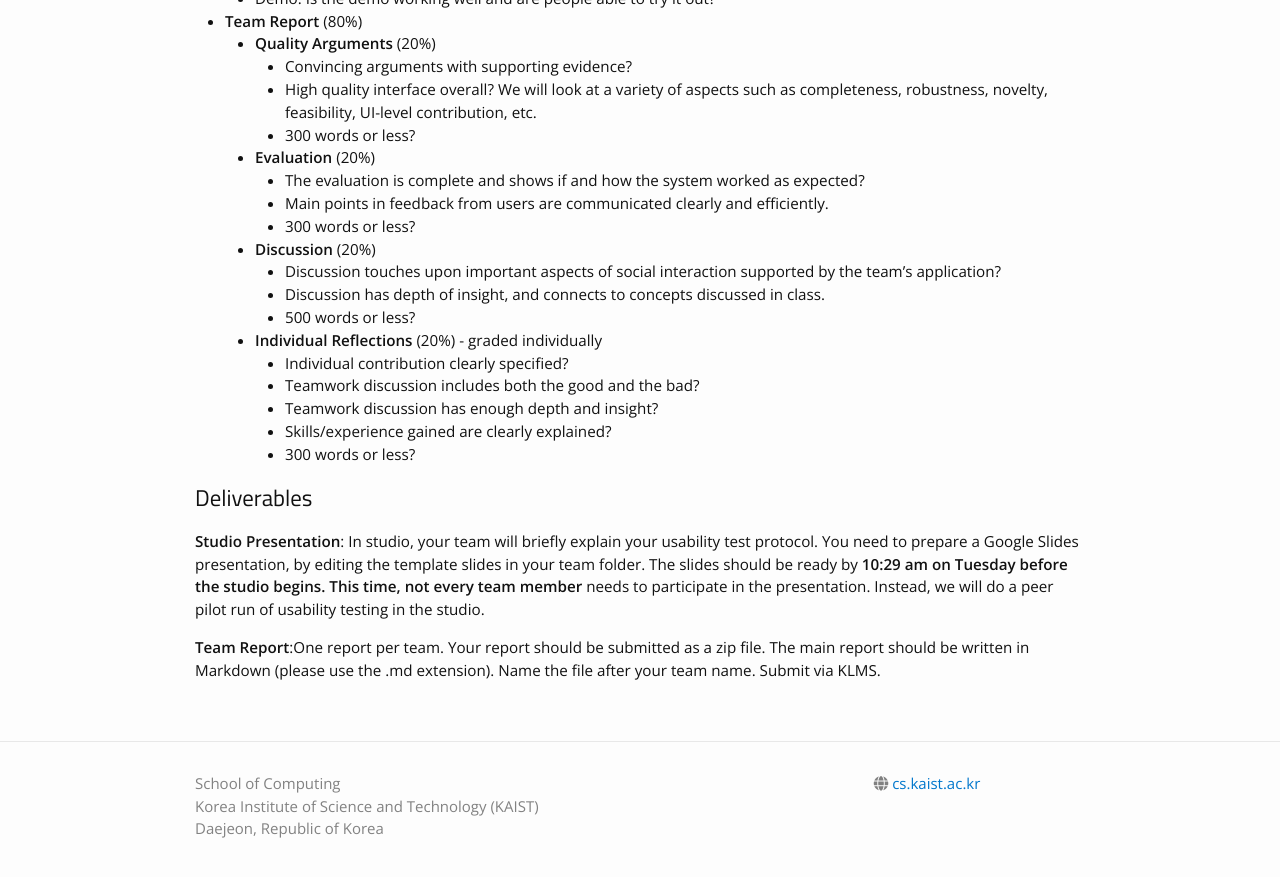
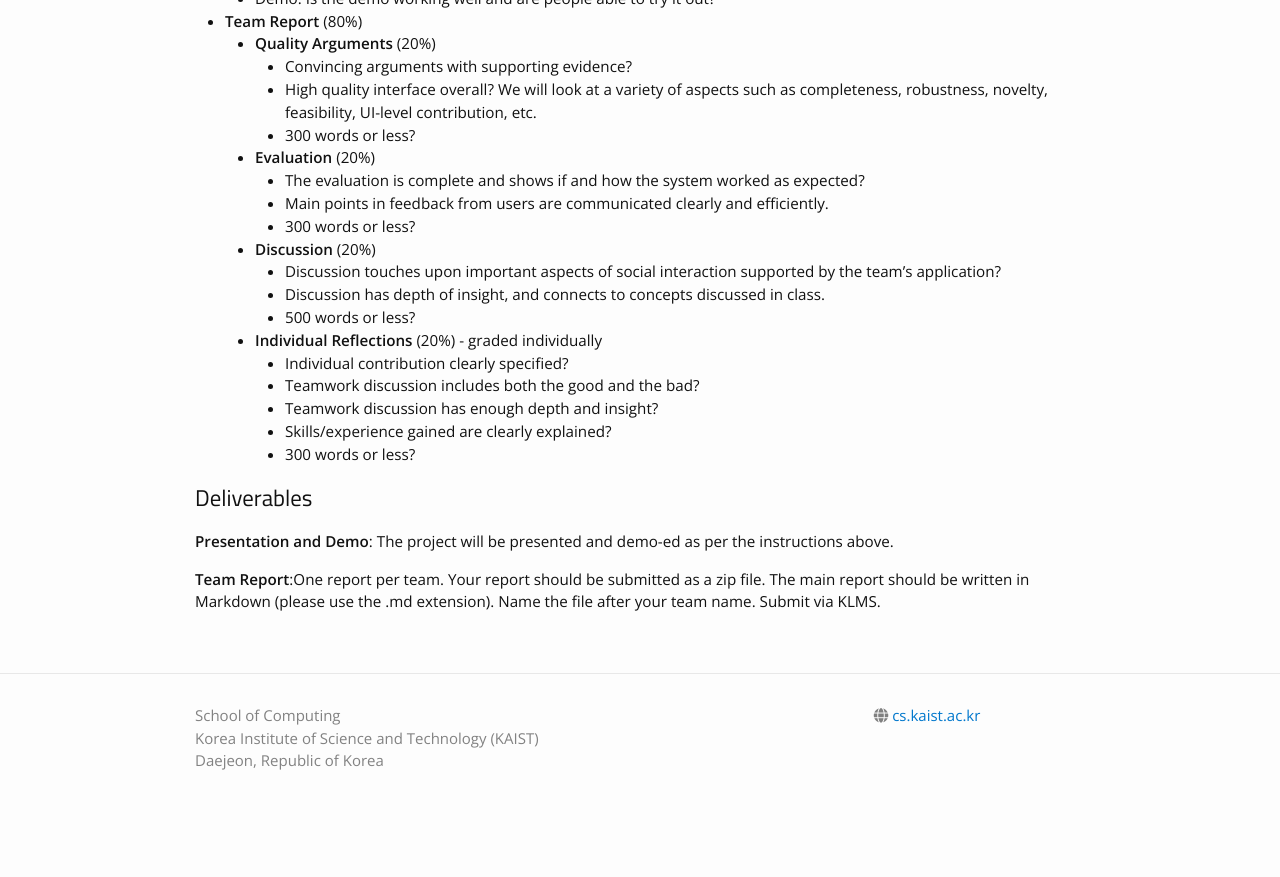
Before and after one commit to cstl-kaist/cs473-2025-fall, a Jekyll site: the page built from _projects/05_DPM5.md, in a window 1280 px wide and 900 px high, scrolled down 1543 px. Shown: the top 877 px of the window. Built offline with Jekyll 4.4.1, drawn with Linux system fonts in a browser that asks for light colours; nearby versions of some CDN libraries; after the commit the page ends 2375 px from its top, so only the background shows below that.

Commit message:
minor edit to DPM5

```diff
--- a/_projects/05_DPM5.md
+++ b/_projects/05_DPM5.md
@@ -71,6 +71,6 @@ For your final report, you'll summarize your system and report on your experienc
 
 
 ## Deliverables
-**Studio Presentation**: In studio, your team will briefly explain your usability test protocol. You need to prepare a Google Slides presentation, by editing the template slides in your team folder. The slides should be ready by **10:29 am on Tuesday before the studio begins. This time, not every team member** needs to participate in the presentation. Instead, we will do a peer pilot run of usability testing in the studio.
+**Presentation and Demo**: The project will be presented and demo-ed as per the instructions above.
 
 **Team Report**:One report per team. Your report should be submitted as a zip file. The main report should be written in Markdown (please use the .md extension). Name the file after your team name. Submit via KLMS.
```
